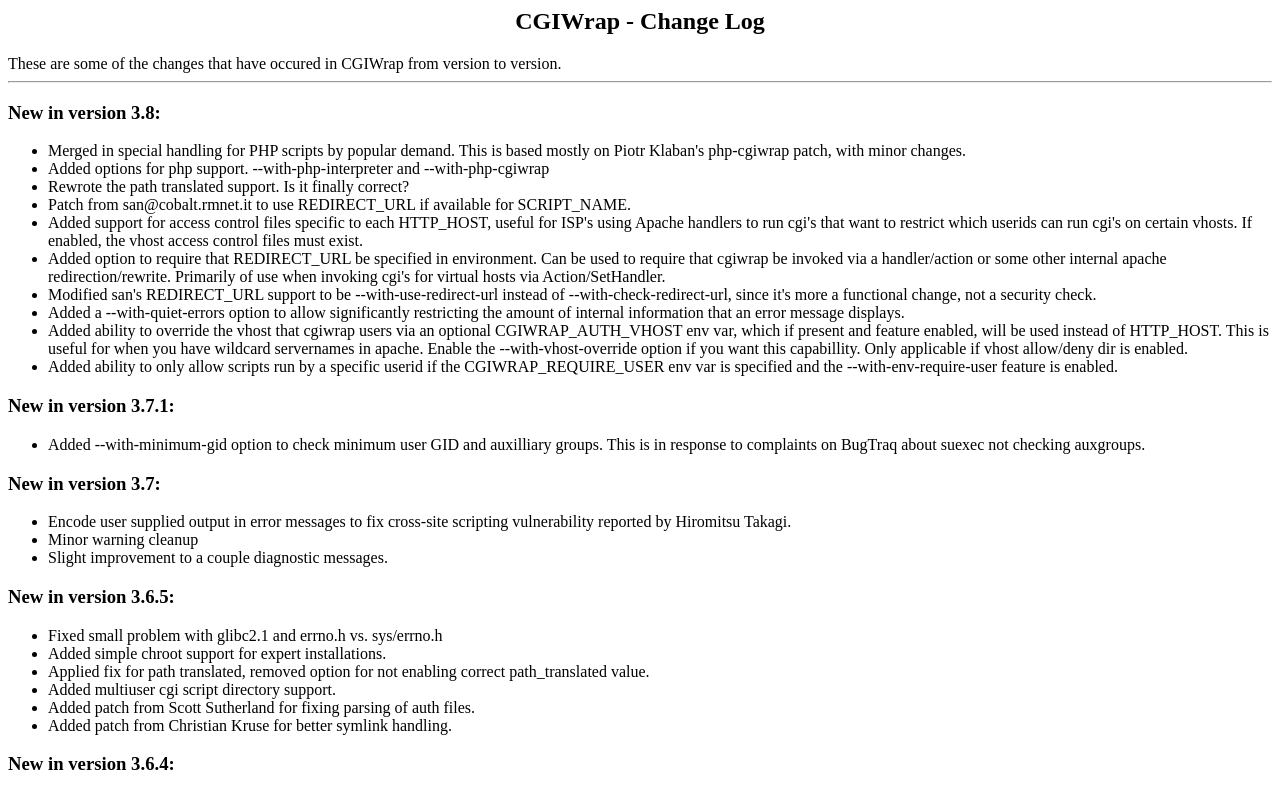
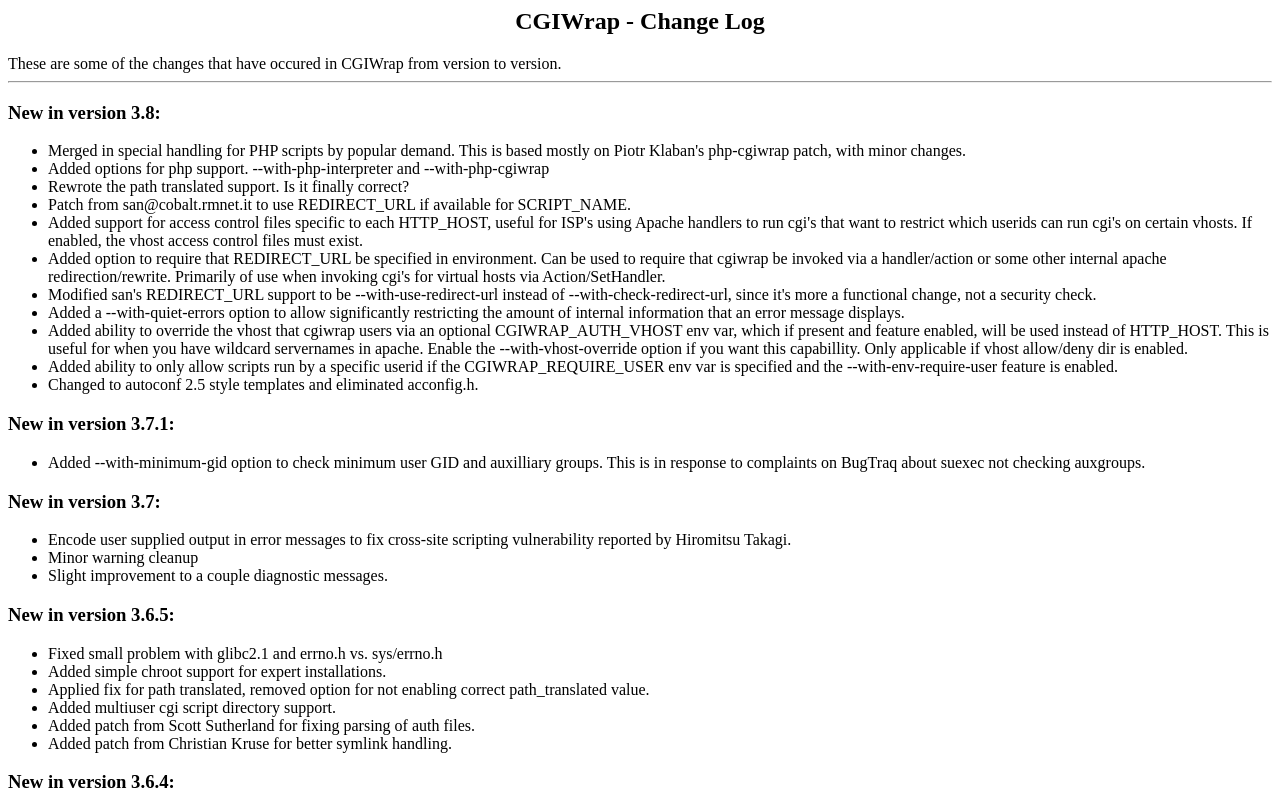
Before and after one commit to cgiwrap/cgiwrap, a plain HTML site: page htdocs/changes.html in a window 1280 px wide. Shown: the top 791 px of the page. Drawn offline with Linux system fonts and the light colour scheme.

Commit message:
change to 2.5x style define templates and drop acconfig.h

```diff
--- a/htdocs/changes.html
+++ b/htdocs/changes.html
@@ -20,6 +20,7 @@ internal information that an error message displays.
 	<LI>Added ability to override the vhost that cgiwrap users via an optional CGIWRAP_AUTH_VHOST env var, which if present and feature enabled, will be used instead of HTTP_HOST. This is useful for
 when you have wildcard servernames in apache. Enable the --with-vhost-override option if you want this capabillity. Only applicable if vhost allow/deny dir is enabled.
 	<LI>Added ability to only allow scripts run by a specific userid if the CGIWRAP_REQUIRE_USER env var is specified and the --with-env-require-user feature is enabled.
+	<LI>Changed to autoconf 2.5 style templates and eliminated acconfig.h.
 </UL>
 
 <P><H3>New in version 3.7.1:</H3><UL>
```
Also changed, not shown: 6 other files.
